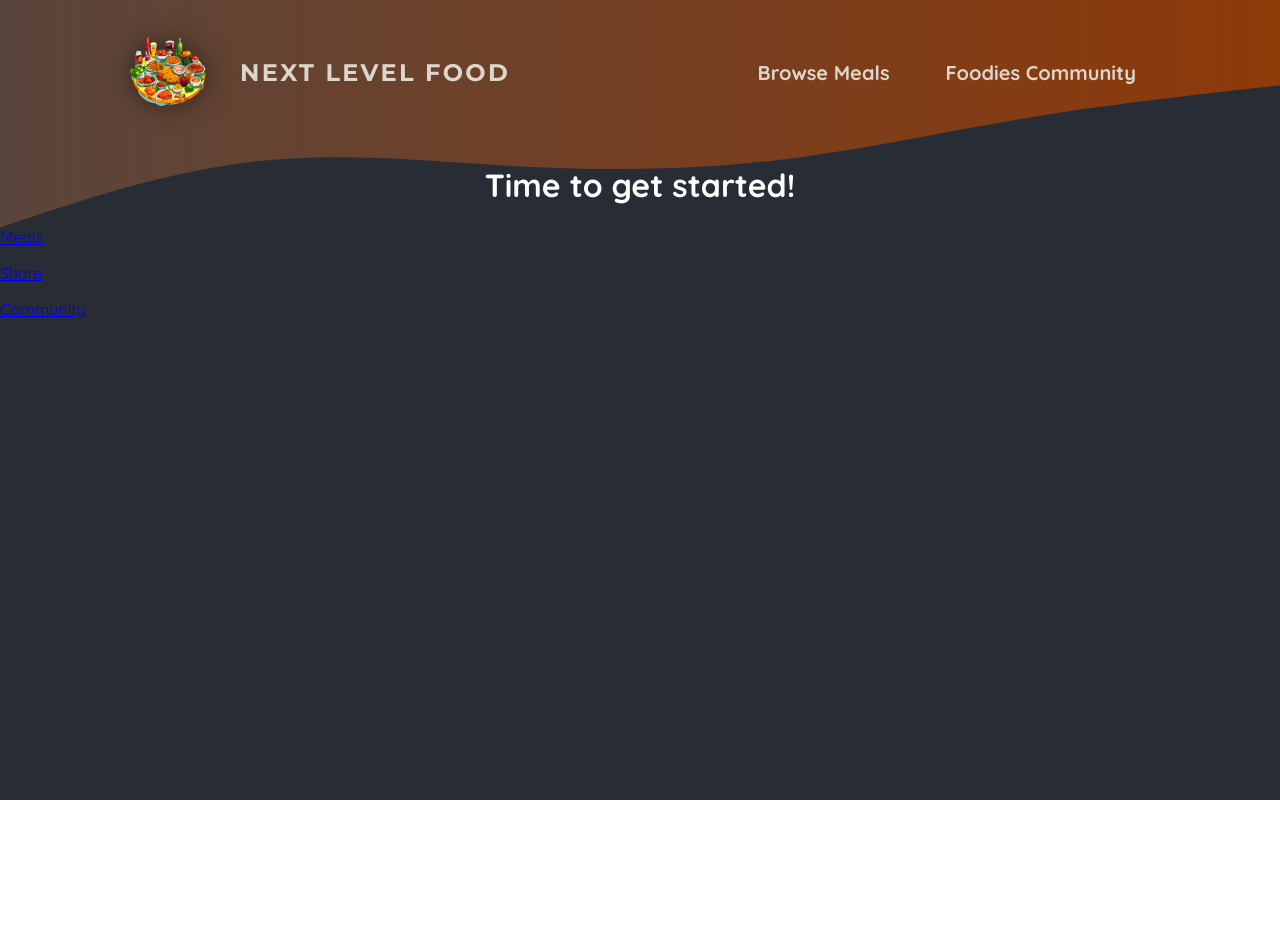
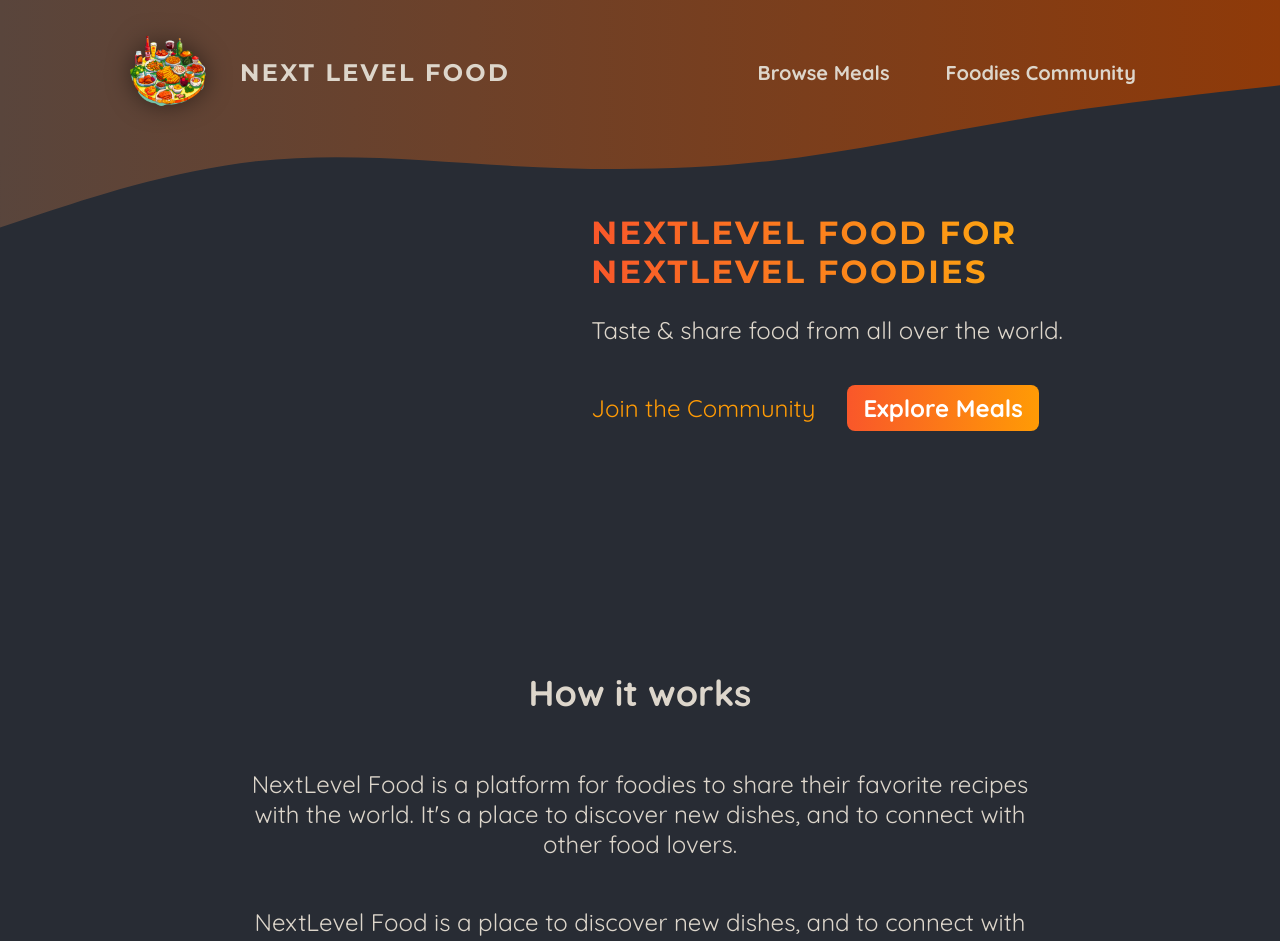
Before and after one commit to rishulpu1/next-foodie, a Next.js app: page / in a window 1280 px wide. Shown: the top 941 px of the page. Before the commit the page ends 800 px from the top, so only its background shows below. Built offline with nearby package versions, Linux system fonts and the light colour scheme.

Commit message:
home page content

```diff
--- a/app/page.js
+++ b/app/page.js
@@ -1,19 +1,50 @@
 import Link from "next/link";
+
+import classes from "./page.module.css";
+
 export default function Home() {
   return (
+    <>
+      <header className={classes.header}>
+        <div className={classes.slideshow}></div>
+        <div>
+          <div className={classes.hero}>
+            <h1>NextLevel Food for NextLevel Foodies</h1>
+            <p>Taste & share food from all over the world.</p>
+          </div>
+          <div className={classes.cta}>
+            <Link href="/community">Join the Community</Link>
+            <Link href="/meals">Explore Meals</Link>
+          </div>
+        </div>
+      </header>
       <main>
-      <h1 style={{ color: "white", textAlign: "center" }}>
-        Time to get started!
-      </h1>
+        <section className={classes.section}>
+          <h2>How it works</h2>
           <p>
-        <Link href="/meals">Meals</Link>
+            NextLevel Food is a platform for foodies to share their favorite
+            recipes with the world. It&apos;s a place to discover new dishes,
+            and to connect with other food lovers.
           </p>
           <p>
-        <Link href="/meals/share">Share</Link>
+            NextLevel Food is a place to discover new dishes, and to connect
+            with other food lovers.
+          </p>
+        </section>
+
+        <section className={classes.section}>
+          <h2>Why NextLevel Food?</h2>
+          <p>
+            NextLevel Food is a platform for foodies to share their favorite
+            recipes with the world. It&apos;s a place to discover new dishes,
+            and to connect with other food lovers.
           </p>
           <p>
-        <Link href="/community">Community</Link>
+            NextLevel Food is a place to discover new dishes, and to connect
+            with other food lovers.
           </p>
+        </section>
       </main>
+    </>
   );
 }
--- /dev/null
+++ b/app/page.module.css
@@ -0,0 +1,75 @@
+.header {
+  display: flex;
+  gap: 3rem;
+  margin: 3rem auto;
+  width: 90%;
+  max-width: 75rem;
+}
+
+.slideshow {
+  width: 40rem;
+  height: 25rem;
+}
+
+.hero {
+  color: #ddd6cb;
+  font-size: 1.5rem;
+}
+
+.hero h1 {
+  font-size: 2rem;
+  font-weight: bold;
+  font-family: "Montserrat", sans-serif;
+  letter-spacing: 0.15rem;
+  text-transform: uppercase;
+  background: linear-gradient(90deg, #f9572a, #ffc905);
+  background-clip: text;
+  -webkit-background-clip: text;
+  -webkit-text-fill-color: transparent;
+}
+
+.cta {
+  font-size: 1.5rem;
+  display: flex;
+  gap: 1rem;
+}
+
+.cta a {
+  display: inline-block;
+  margin-top: 1rem;
+  padding: 0.5rem 1rem;
+  border-radius: 0.5rem;
+  background: linear-gradient(90deg, #f9572a, #ff9b05);
+  color: #ffffff;
+  font-weight: bold;
+  text-decoration: none;
+}
+
+.cta a:hover,
+.cta a:active {
+  background: linear-gradient(90deg, #fd4715, #f9b241);
+}
+
+.cta a:first-child {
+  background: transparent;
+  font-weight: normal;
+  color: #ff9b05;
+  padding-left: 0;
+}
+
+.cta a:first-child:hover,
+.cta a:first-child:active {
+  background: transparent;
+  color: #f9b241;
+}
+
+.section {
+  display: flex;
+  flex-direction: column;
+  color: #ddd6cb;
+  font-size: 1.5rem;
+  max-width: 50rem;
+  width: 90%;
+  margin: 2rem auto;
+  text-align: center;
+}
```
Lines whose indentation alone changed are shown as unchanged.
